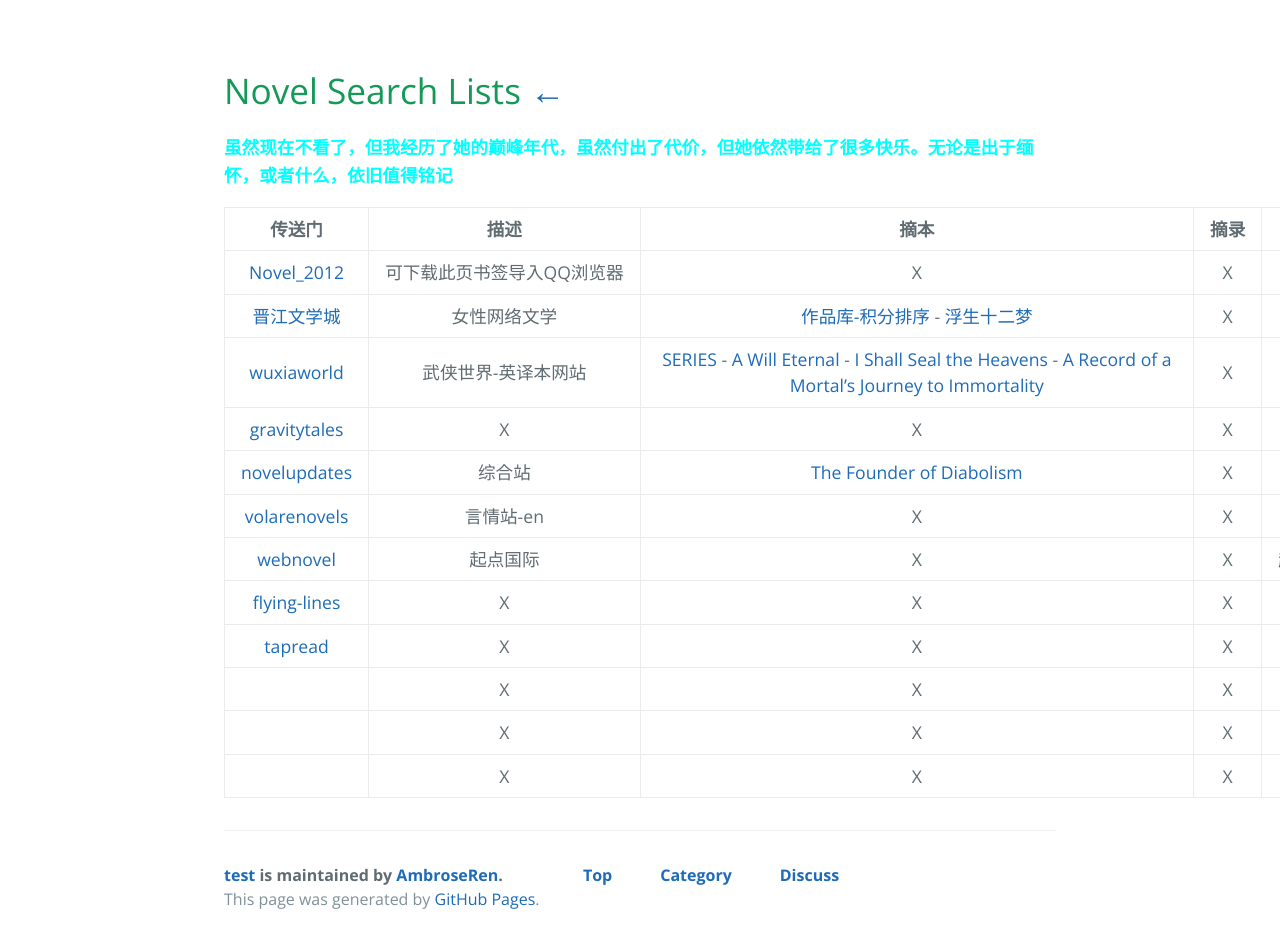
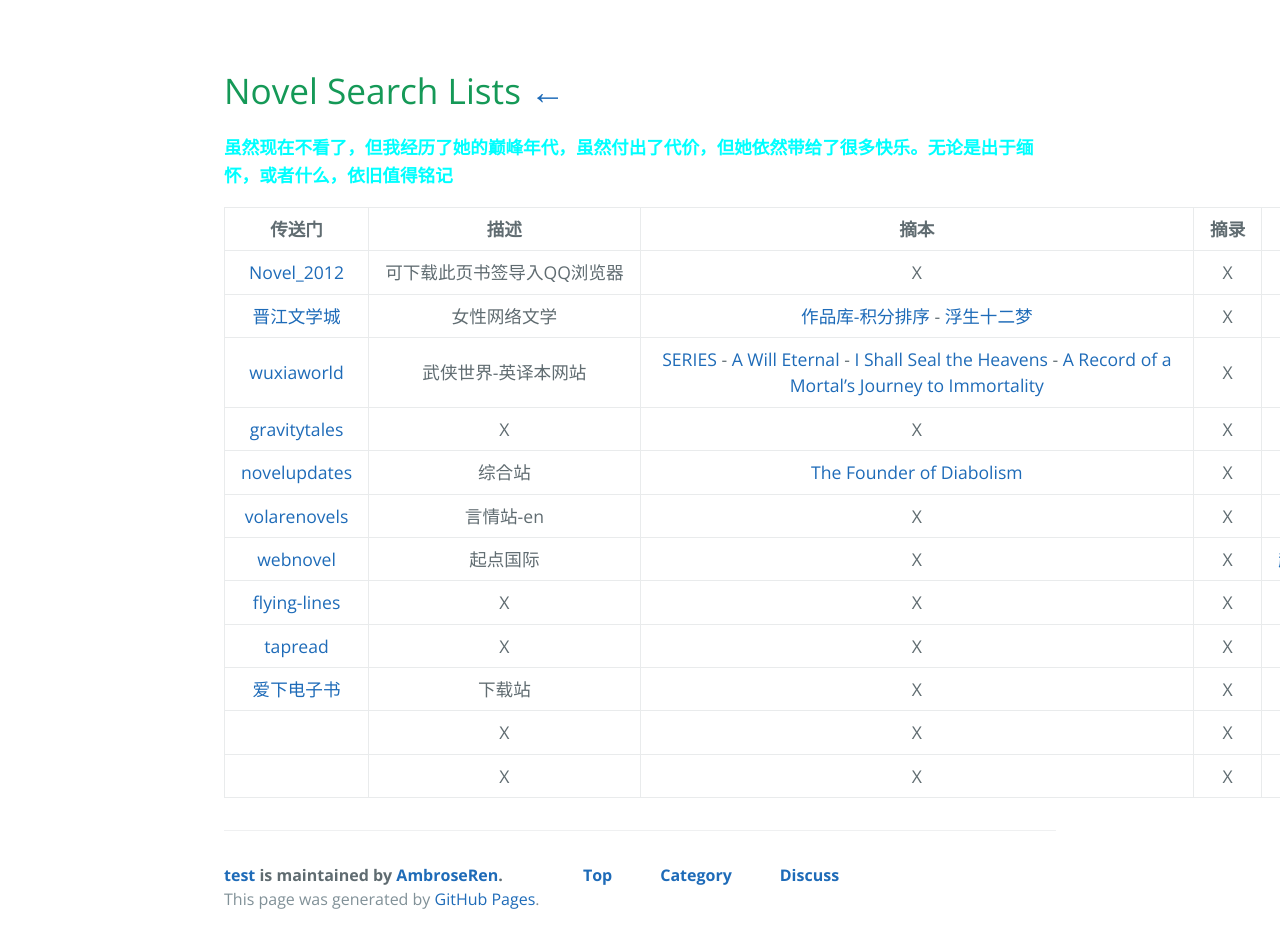
Before and after one commit to AmbroseRen/test, a Jekyll site: the page built from Library/Novel.md, in a window 1280 px wide. Built offline with Jekyll 4.4.1, drawn with Linux system fonts in a browser that asks for light colours; our own code applies the rules of GitHub Pages for plain Markdown files; the repository's description, which GitHub fills in, is left out.

Commit message:
Update Novel.md

```diff
--- a/Library/Novel.md
+++ b/Library/Novel.md
@@ -17,6 +17,6 @@
 | [webnovel](https://www.webnovel.com/) | 起点国际 | X | X | [起点开放海外英文网站之影响](https://www.zhihu.com/question/56737119) |
 | [flying-lines](https://www.flying-lines.com/) | X | X | X | X |
 | [tapread](https://www.tapread.com/) | X | X | X | X |
+| [爱下电子书](https://www.aixdzs.com/) | 下载站 | X | X | X |
 | []() | X | X | X | X |
 | []() | X | X | X | X |
-| []() | X | X | X | X |
```
